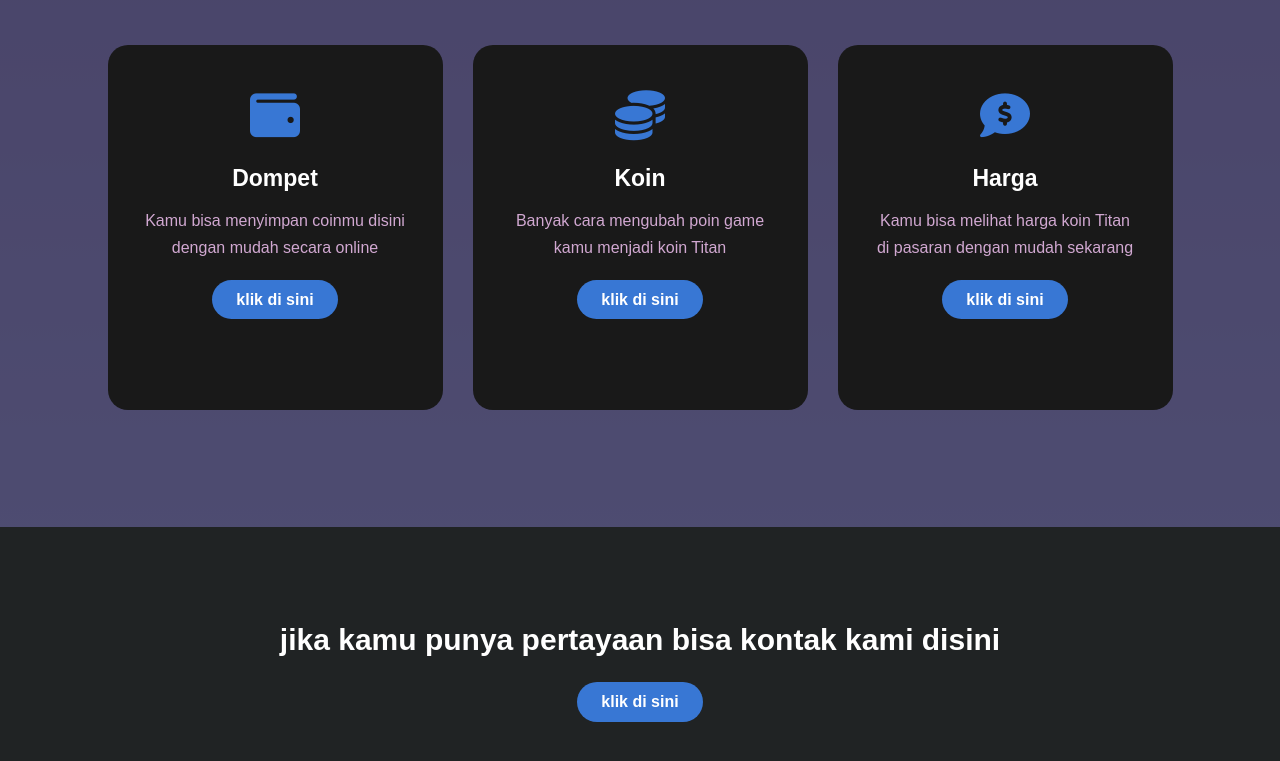
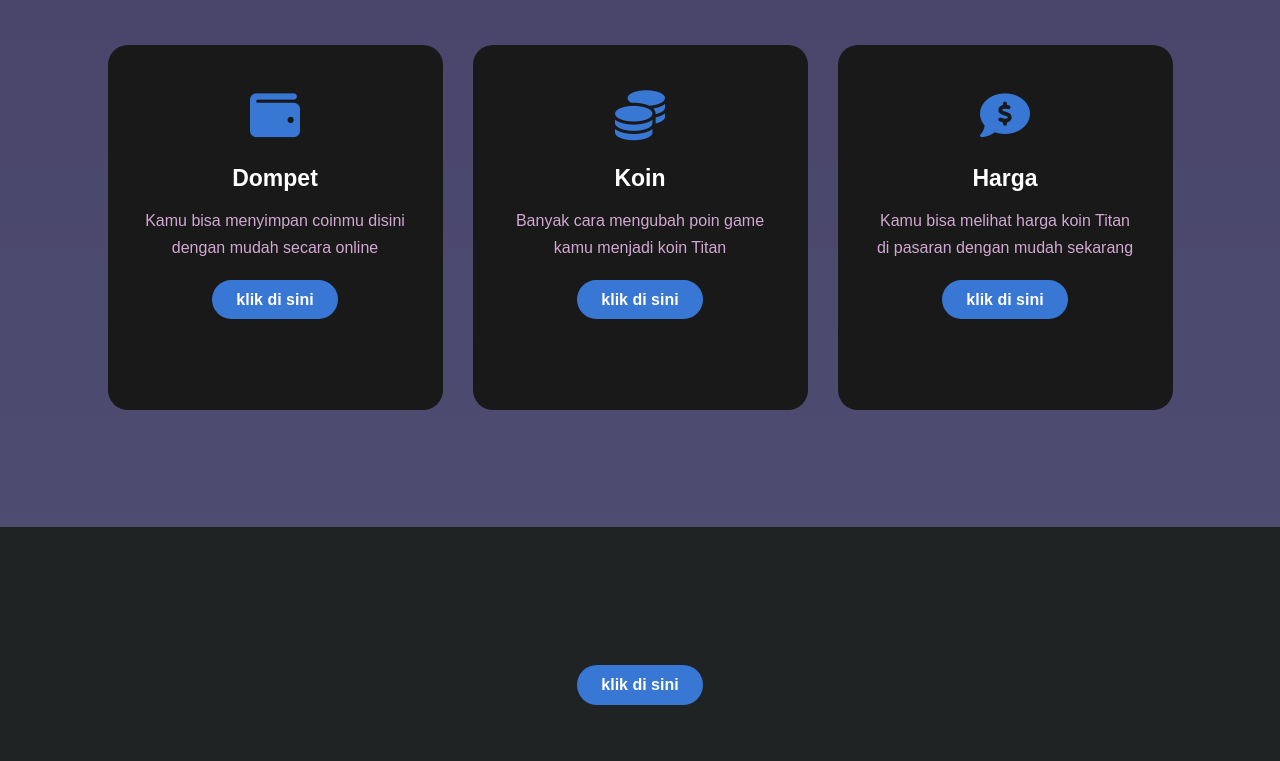
Before and after one commit to gianasmari/percobaan, a plain HTML site: page indeks.html in a window 1280 px wide. Shown: the part 1492-2253 px from the top of the page. Drawn offline with Linux system fonts and the light colour scheme.

Commit message:
modified

```diff
--- a/indeks.html
+++ b/indeks.html
@@ -102,7 +102,7 @@
         </div>
 
         <div class="contact-me">
-            <p> jika kamu punya pertayaan bisa kontak kami disini</p>
+            <p> </p>
             <a class="button-two" href="#">klik di sini </a>
         </div>
 
```
